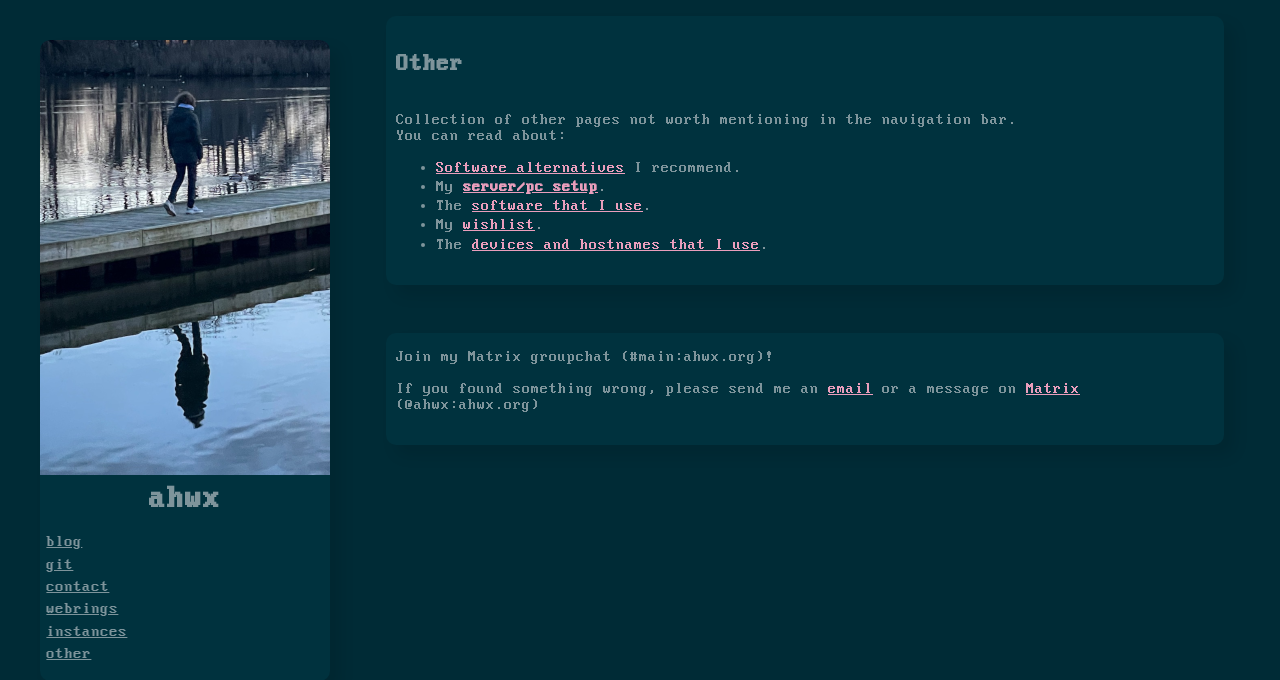
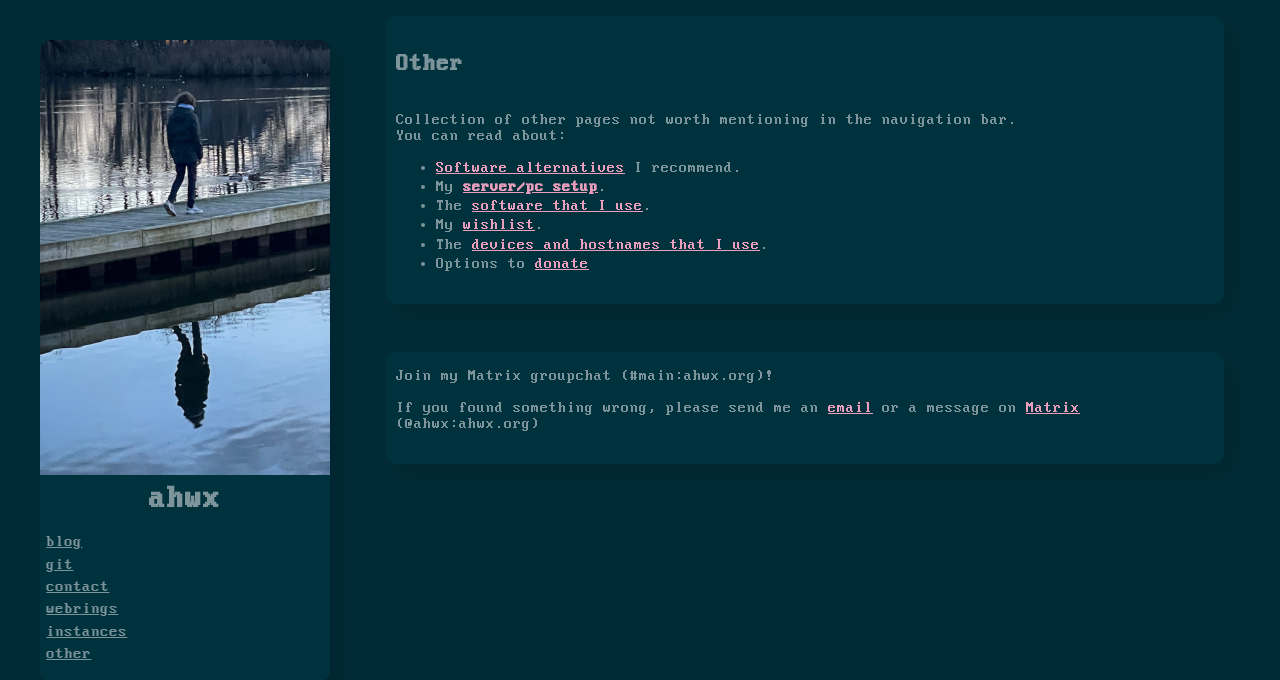
Before and after one commit to Ahwxorg/Ahwx-org, a PHP site: page /other/ in a window 1280 px wide. Shown: the top 680 px of the page. Run offline with PHP 8.4, Linux system fonts and the light colour scheme.

Commit message:
feat(other/index.php): adding donation link to other page

```diff
--- a/other/index.php
+++ b/other/index.php
@@ -50,6 +50,7 @@
             <li>The <a href="/other/software.php">software that I use</a>.</li>
             <li>My <a href="https://wishlist.ahwx.org">wishlist</a>.</li>
             <li>The <a href="/other/hosts.php">devices and hostnames that I use</a>.</li>
+            <li>Options to <a href="/donate.php">donate</a></li>
          </ul><br>
         </p>
       </div>
```
